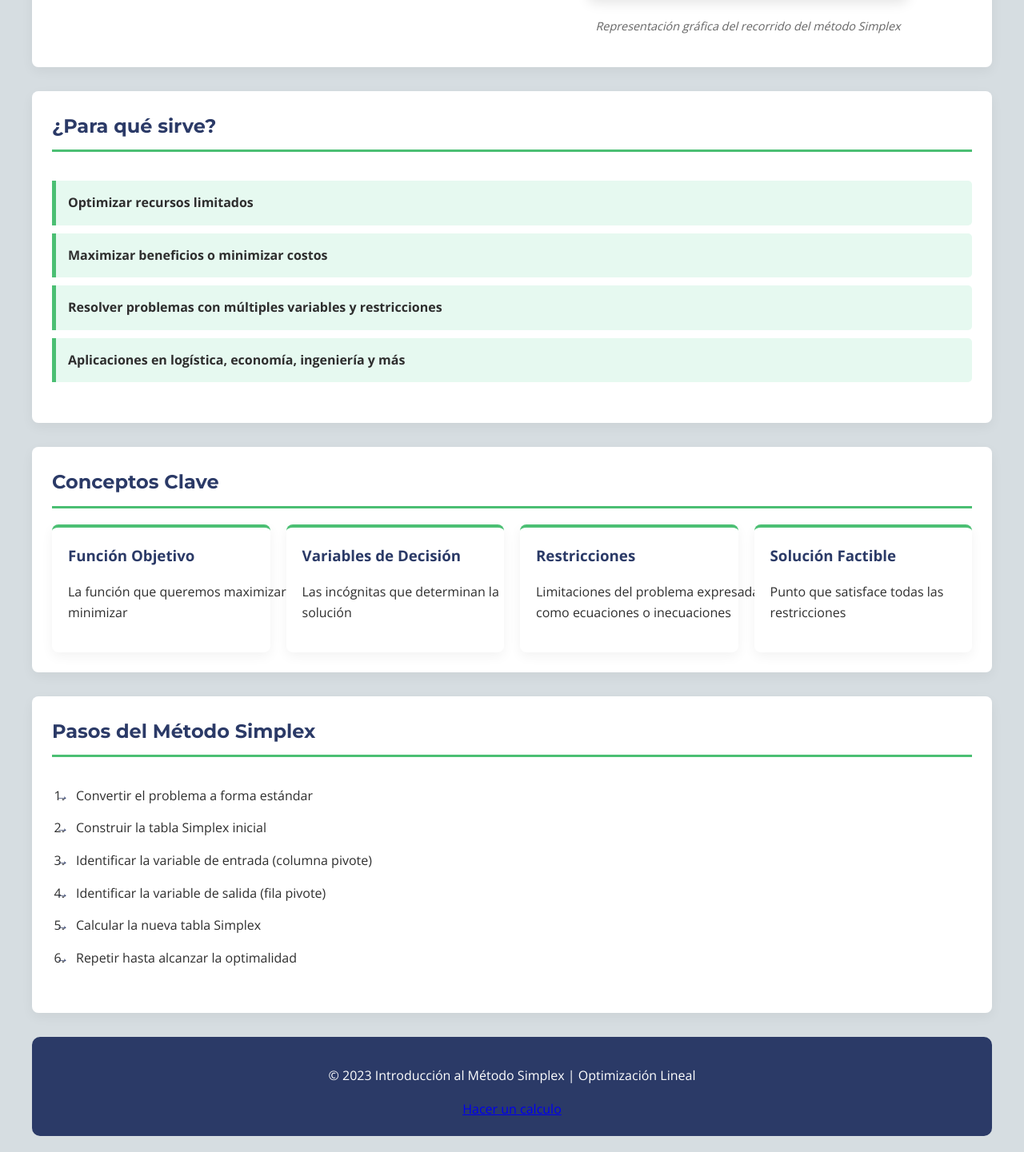
After one commit to Hugo22Rodri/Metodo-Simplex-, a Django app: template simplex_app/templates/simplex_app/base.html in a window 1280 px wide. The commit adds this page. Shown: the part 645-2086 px from the top of the page at 80% size. Run offline with Django 5.2, Linux system fonts and the light colour scheme; the template is opened without the code that fills it, so the values that code supplies are empty.

Commit message:
add base.html

```diff
--- /dev/null
+++ b/simplex_app/static/simplex_app/css/estilos.css
@@ -0,0 +1,232 @@
+/* Paleta de colores moderna */
+:root {
+  --color-primario: #2b3a67;       /* Azul marino */
+  --color-secundario: #4bbf73;     /* Verde jade */
+  --color-acento: #ff7f50;         /* Coral */
+  --color-fondo: #d1d9dee1;
+  --color-texto: #2e2e2e;
+}
+
+/* Estilos generales */
+body {
+    font-family: 'Open Sans', sans-serif;
+    line-height: 1.6;
+    color: var(--color-texto);
+    background-color: var(--color-fondo);
+    margin: 0;
+    padding: 0;
+    scroll-behavior: smooth;
+}
+
+.contenedor {
+    max-width: 1200px;
+    margin: 0 auto;
+    padding: 20px;
+}
+
+/* Cabecera animada */
+@keyframes moveGradient {
+    0% { background-position: 0% 50%; }
+    50% { background-position: 100% 50%; }
+    100% { background-position: 0% 50%; }
+}
+
+.cabecera {
+    text-align: center;
+    padding: 30px 0;
+    background: linear-gradient(135deg, var(--color-primario), var(--color-secundario));
+    background-size: 300% 300%;
+    animation: moveGradient 10s ease infinite;
+    color: white;
+    border-radius: 10px;
+    margin-bottom: 30px;
+    box-shadow: 0 10px 20px rgba(0,0,0,0.1);
+}
+
+.cabecera h1 {
+    font-family: 'Montserrat', sans-serif;
+    font-size: 3.5rem;
+    margin: 0;
+    text-shadow: 2px 2px 4px rgba(0,0,0,0.3);
+}
+
+.subtitulo {
+    font-size: 1.5rem;
+    margin: 10px 0 0;
+    opacity: 0.9;
+}
+
+/* Secciones */
+@keyframes fadeInUp {
+    0% { transform: translateY(30px); opacity: 0; }
+    100% { transform: translateY(0); opacity: 1; }
+}
+
+.seccion {
+    background-color: white;
+    border-radius: 8px;
+    padding: 25px;
+    margin-bottom: 30px;
+    box-shadow: 0 5px 15px rgba(0,0,0,0.05);
+    animation: fadeInUp 0.6s ease forwards;
+    opacity: 0;
+    transition: transform 0.3s ease, box-shadow 0.3s ease;
+}
+
+.seccion:hover {
+    transform: translateY(-5px);
+    box-shadow: 0 10px 25px rgba(0,0,0,0.1);
+}
+
+.seccion h2 {
+    color: var(--color-primario);
+    font-family: 'Montserrat', sans-serif;
+    border-bottom: 3px solid var(--color-secundario);
+    padding-bottom: 10px;
+    margin-top: 0;
+}
+
+/* Contenido */
+.contenido-seccion {
+    display: flex;
+    flex-wrap: wrap;
+    align-items: center;
+    gap: 30px;
+}
+
+.contenido-seccion p {
+    flex: 1;
+    min-width: 300px;
+}
+
+.ilustracion {
+    flex: 1;
+    min-width: 300px;
+    text-align: center;
+}
+
+.ilustracion img {
+    max-width: 100%;
+    height: auto;
+    border-radius: 8px;
+    box-shadow: 0 5px 15px rgba(0,0,0,0.1);
+}
+
+.pie-ilustracion {
+    font-style: italic;
+    color: #666;
+    font-size: 0.9rem;
+}
+
+/* Listas */
+.lista-destacada {
+    list-style-type: none;
+    padding: 0;
+    flex: 1;
+    min-width: 100%;
+}
+
+.lista-destacada li {
+    background-color: #e6f9f0;
+    margin-bottom: 10px;
+    padding: 15px;
+    border-left: 5px solid var(--color-secundario);
+    font-weight: bold;
+    border-radius: 0 5px 5px 0;
+}
+
+.pasos-lista {
+    padding-left: 20px;
+    flex: 1;
+    min-width: 100%;
+}
+
+.pasos-lista li {
+    margin-bottom: 15px;
+    padding-left: 10px;
+    position: relative;
+    font-weight: 500;
+}
+
+.pasos-lista li:before {
+    content: "→";
+    color: var(--color-primario);
+    font-weight: bold;
+    position: absolute;
+    left: -15px;
+}
+
+/* Tarjetas */
+.tarjetas {
+    display: flex;
+    flex-wrap: wrap;
+    gap: 20px;
+    width: 100%;
+}
+
+.tarjeta {
+    background-color: white;
+    border-radius: 8px;
+    padding: 20px;
+    flex: 1;
+    min-width: 200px;
+    box-shadow: 0 5px 15px rgba(0,0,0,0.05);
+    border-top: 4px solid var(--color-secundario);
+    transition: transform 0.3s ease;
+    transform-style: preserve-3d;
+}
+
+.tarjeta:hover {
+    transform: translateY(-5px) rotateY(3deg);
+}
+
+.tarjeta h3 {
+    color: var(--color-primario);
+    margin-top: 0;
+}
+
+/* Botón de acción */
+.boton-accion {
+    background-color: var(--color-acento);
+    color: white;
+    border: none;
+    padding: 12px 25px;
+    font-size: 1.1rem;
+    border-radius: 50px;
+    cursor: pointer;
+    font-weight: bold;
+    margin-top: 15px;
+    transition: all 0.3s ease;
+    box-shadow: 0 5px 15px rgba(125, 23, 23, 0.921);
+}
+
+.boton-accion:hover {
+    background-color: #ff623c;
+    transform: translateY(-3px);
+    box-shadow: 0 8px 20px rgba(0,0,0,0.2);
+}
+
+/* Pie de página */
+.pie-pagina {
+    text-align: center;
+    padding: 20px;
+    background-color: var(--color-primario);
+    color: white;
+    border-radius: 10px;
+    margin-top: 30px;
+}
+
+/* Responsive */
+@media (max-width: 768px) {
+    .cabecera h1 {
+        font-size: 2.5rem;
+    }
+
+    .subtitulo {
+        font-size: 1.2rem;
+    }
+
+    .contenido-seccion {
+        flex-direction: column;
+    }
+}
--- /dev/null
+++ b/simplex_app/templates/simplex_app/base.html
@@ -0,0 +1,87 @@
+{% load static %}
+<!DOCTYPE html>
+<html lang="es">
+<head>
+    <meta charset="UTF-8">
+    <meta name="viewport" content="width=device-width, initial-scale=1.0">
+    <title>Método Simplex - Optimización Lineal</title>
+    <link rel="stylesheet" href="{% static 'simplex_app/css/estilos.css' %}">
+    <link href="https://fonts.googleapis.com/css2?family=Montserrat:wght@700&family=Open+Sans:wght@400;700&display=swap" rel="stylesheet">
+</head>
+<body>
+    <div class="contenedor">
+        <header class="cabecera">
+            <h1>MÉTODO SIMPLEX</h1>
+            <p class="subtitulo">La herramienta fundamental para la optimización lineal</p>
+        </header>
+
+        <main class="contenido-principal">
+            <section class="seccion introduccion">
+                <h2>¿Qué es el Método Simplex?</h2>
+                <div class="contenido-seccion">
+                    <p>El método Simplex es un algoritmo eficiente para resolver problemas de programación lineal. Desarrollado por George Dantzig en 1947, es uno de los métodos numéricos más utilizados en la optimización matemática.</p>
+                    <div class="ilustracion">
+                        <img src="https://upload.wikimedia.org/wikipedia/commons/thumb/7/71/Simplex-method-3-dimensions.png/800px-Simplex-method-3-dimensions.png" alt="Representación gráfica del método Simplex">
+                        <p class="pie-ilustracion">Representación gráfica del recorrido del método Simplex</p>
+                    </div>
+                </div>
+            </section>
+
+            <section class="seccion para-que-sirve">
+                <h2>¿Para qué sirve?</h2>
+                <div class="contenido-seccion">
+                    <ul class="lista-destacada">
+                        <li>Optimizar recursos limitados</li>
+                        <li>Maximizar beneficios o minimizar costos</li>
+                        <li>Resolver problemas con múltiples variables y restricciones</li>
+                        <li>Aplicaciones en logística, economía, ingeniería y más</li>
+                    </ul>
+                </div>
+            </section>
+
+            <section class="seccion conceptos-clave">
+                <h2>Conceptos Clave</h2>
+                <div class="contenido-seccion">
+                    <div class="tarjetas">
+                        <div class="tarjeta">
+                            <h3>Función Objetivo</h3>
+                            <p>La función que queremos maximizar o minimizar</p>
+                        </div>
+                        <div class="tarjeta">
+                            <h3>Variables de Decisión</h3>
+                            <p>Las incógnitas que determinan la solución</p>
+                        </div>
+                        <div class="tarjeta">
+                            <h3>Restricciones</h3>
+                            <p>Limitaciones del problema expresadas como ecuaciones o inecuaciones</p>
+                        </div>
+                        <div class="tarjeta">
+                            <h3>Solución Factible</h3>
+                            <p>Punto que satisface todas las restricciones</p>
+                        </div>
+                    </div>
+                </div>
+            </section>
+
+            <section class="seccion pasos">
+                <h2>Pasos del Método Simplex</h2>
+                <div class="contenido-seccion">
+                    <ol class="pasos-lista">
+                        <li>Convertir el problema a forma estándar</li>
+                        <li>Construir la tabla Simplex inicial</li>
+                        <li>Identificar la variable de entrada (columna pivote)</li>
+                        <li>Identificar la variable de salida (fila pivote)</li>
+                        <li>Calcular la nueva tabla Simplex</li>
+                        <li>Repetir hasta alcanzar la optimalidad</li>
+                    </ol>
+                </div>
+            </section>
+        </main>
+
+        <footer class="pie-pagina">
+            <p>© 2023 Introducción al Método Simplex | Optimización Lineal</p>
+            <a href="{% url 'simplex_app:index' %}" target="_blank" class="boton-estilo">Hacer un calculo</a>
+        </footer>
+    </div>
+</body>
+</html>
--- a/simplex_app/templates/simplex_app/index.html
+++ b/simplex_app/templates/simplex_app/index.html
@@ -1,3 +1,4 @@
+
 {% load custom_filters %}
 {% load static %}
 <!DOCTYPE html>
@@ -8,6 +9,7 @@
     <title>Solucionador Simplex</title>
     <link href="https://cdn.jsdelivr.net/npm/bootstrap@5.3.0/dist/css/bootstrap.min.css" rel="stylesheet">
     <link rel="stylesheet" href="{% static 'simplex_app/css/style.css' %}">
+    <link href="https://fonts.googleapis.com/css2?family=Rajdhani:wght@400;500;700&display=swap" rel="stylesheet">
 </head>
 <body>
     <div class="container mt-5">
--- a/simplex_app/templates/simplex_app/results.html
+++ b/simplex_app/templates/simplex_app/results.html
@@ -8,6 +8,7 @@
     <title>Resultados Simplex</title>
     <link href="https://cdn.jsdelivr.net/npm/bootstrap@5.3.0/dist/css/bootstrap.min.css" rel="stylesheet">
     <link rel="stylesheet" href="{% static 'simplex_app/css/style.css' %}">
+    <link href="https://fonts.googleapis.com/css2?family=Rajdhani:wght@400;500;700&display=swap" rel="stylesheet">
 </head>
 <body>
     <div class="container mt-4">
--- a/simplex_app/templates/simplex_app/solve.html
+++ b/simplex_app/templates/simplex_app/solve.html
@@ -9,6 +9,7 @@
     <title>Ingresar Datos - Simplex</title>
     <link href="https://cdn.jsdelivr.net/npm/bootstrap@5.3.0/dist/css/bootstrap.min.css" rel="stylesheet">
     <link rel="stylesheet" href="{% static 'simplex_app/css/style.css' %}">
+    <link href="https://fonts.googleapis.com/css2?family=Rajdhani:wght@400;500;700&display=swap" rel="stylesheet">
 </head>
 <body>
     <div class="container mt-4">
--- a/simplex_app/urls.py
+++ b/simplex_app/urls.py
@@ -4,7 +4,8 @@
 app_name = 'simplex_app'
 
 urlpatterns = [
-    path('', views.index, name='index'),
-    path('solve/', views.solve, name='solve'),
-    path('results/', views.results, name='results'),
+    path('', views.portada, name='portada'),             # La portada (landing page)
+    path('inicio/', views.index, name='index'),          # Formulario inicial
+    path('resolver/', views.solve, name='solve'),        # Ingreso de datos y resolución
+    path('resultados/', views.results, name='results'),  # Redirección
 ]
--- a/simplex_project/settings.py
+++ b/simplex_project/settings.py
@@ -10,6 +10,7 @@ For the full list of settings and their values, see
 https://docs.djangoproject.com/en/5.2/ref/settings/
 """
 
+import os
 from pathlib import Path
 
 # Build paths inside the project like this: BASE_DIR / 'subdir'.
@@ -55,7 +56,7 @@ ROOT_URLCONF = 'simplex_project.urls'
 TEMPLATES = [
     {
         'BACKEND': 'django.template.backends.django.DjangoTemplates',
-        'DIRS': [],
+        'DIRS': [os.path.join(BASE_DIR, 'templates')],
         'APP_DIRS': True,
         'OPTIONS': {
             'context_processors': [
@@ -116,6 +117,7 @@ USE_TZ = True
 # https://docs.djangoproject.com/en/5.2/howto/static-files/
 
 STATIC_URL = 'static/'
+STATICFILES_DIRS = [os.path.join(BASE_DIR, 'static')]
 
 # Default primary key field type
 # https://docs.djangoproject.com/en/5.2/ref/settings/#default-auto-field
```
Also changed, not shown: simplex_app/views.py (+7 -0 lines), db.sqlite3.
